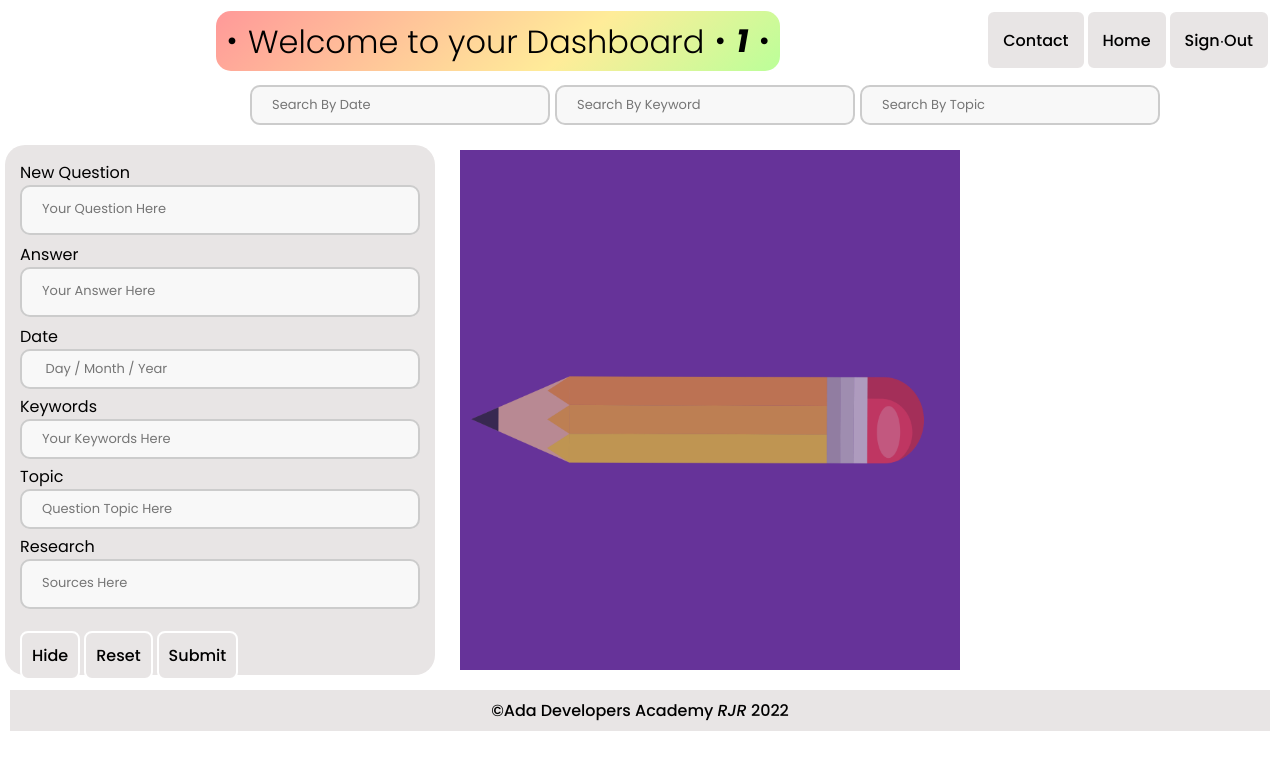
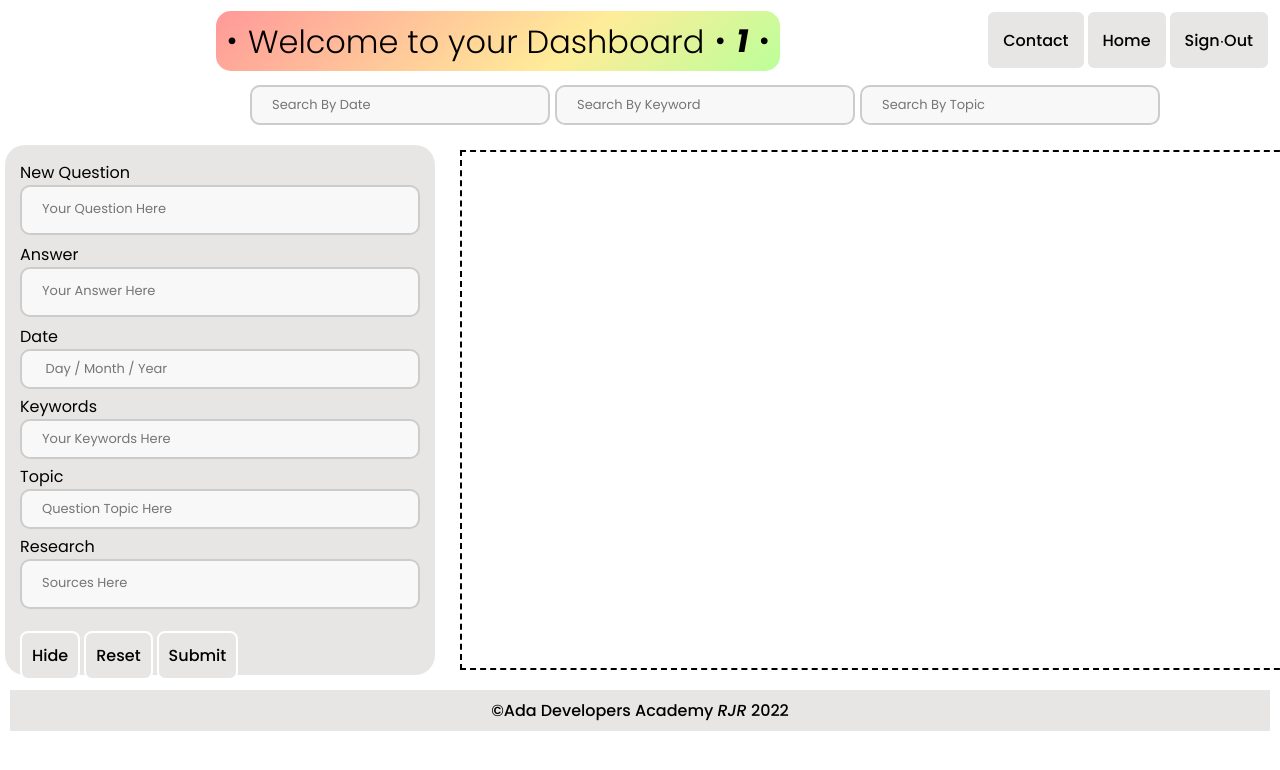
Before and after one commit to rhyannonjoy/capstone-front, a React (Create React App) app: page /dashboard/1 in a window 1280 px wide. Shown: the top 770 px of the page. Built offline with nearby package versions, Linux system fonts and the light colour scheme.

Commit message:
DashboardPage: replaced test image with dashed border

```diff
--- a/src/pages/DashboardPage.css
+++ b/src/pages/DashboardPage.css
@@ -11,7 +11,9 @@
 
 .content {
   grid-area: content;
-  position: static;
+  border: 2px dashed black;
+  margin-top: 10px;
+  margin-bottom: 10px;
 }
 
 .header {
@@ -22,7 +24,7 @@
 .dashboard-body {
   display: grid;
   grid-gap: 10px;
-  grid-template-columns: 220px 220px 220px;
+  grid-template-columns: 220px 220px 840px;
   grid-template-areas:
   "....... header header"
   "sidebar ....... content";
@@ -55,9 +57,9 @@
   margin-right: 20px;
 }
 
-.pencil-image {
+/* .pencil-image {
   background-color: rebeccapurple;
   height: 520px;
   margin-top: 10px;
   width: 500px;
-}
+} */
--- a/src/pages/DashboardPage.js
+++ b/src/pages/DashboardPage.js
@@ -39,7 +39,7 @@ const DashboardPage = () => {
           <SubmitQuestionForm />
         </div>
         <div className="content">
-          <img src={pencil} className="pencil-image" alt="pencil"></img>
+          {/* <img src={pencil} className="pencil-image" alt="pencil"></img> */}
         </div>
       </div>
     </div>
```
